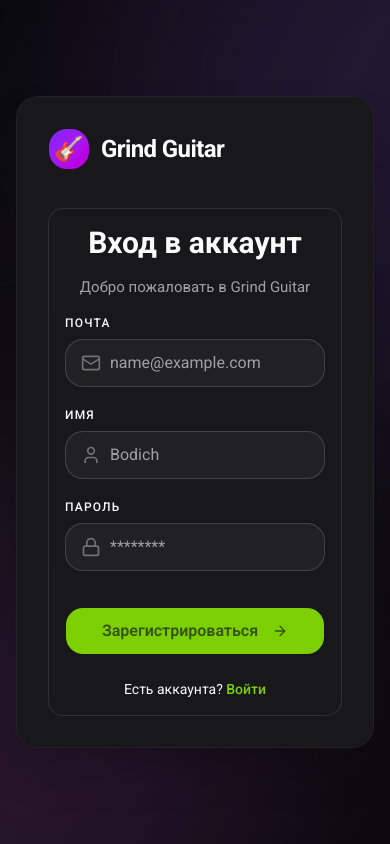
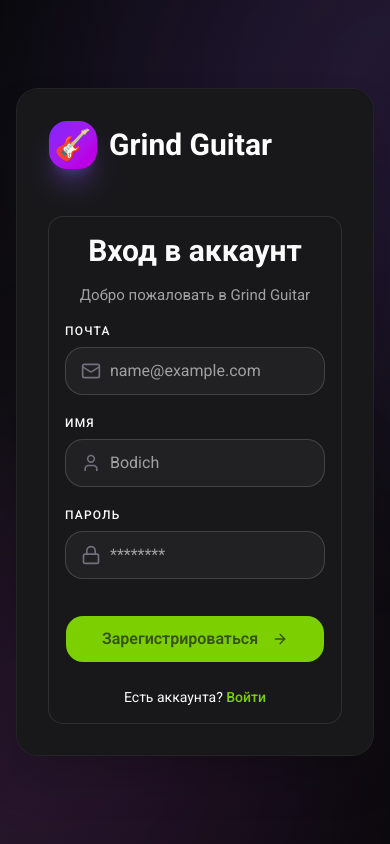
Before and after one commit to Bodich26/next-grind-guitar, a Next.js app: page /register in a window 390 px wide. Built offline with nearby package versions, Linux system fonts and the light colour scheme.

Commit message:
Create logo, refactoring auth layout

```diff
--- /dev/null
+++ b/src/app/(main)/page.tsx
@@ -0,0 +1,5 @@
+import { HomePage } from "@/widgets/home-page";
+
+export default function Home() {
+  return <HomePage />;
+}
--- a/src/shared/ui/index.ts
+++ b/src/shared/ui/index.ts
@@ -5,3 +5,4 @@
 export * from "./field";
 export { FormFooter } from "./form-footer";
 export { FormHeader } from "./form-header";
+export { Logo } from "./logo";
--- /dev/null
+++ b/src/shared/ui/logo.tsx
@@ -0,0 +1,17 @@
+import Link from "next/link";
+import { PUBLIC_ROUTES } from "@/../routes";
+import { cn } from "../lib/utils";
+
+export const Logo = ({ className }: { className?: string }) => {
+  return (
+    <Link
+      href={PUBLIC_ROUTES.HOME}
+      className={cn("inline-flex items-center gap-3 mb-12", className)}
+    >
+      <span className="w-12 h-12 bg-gradient-to-br from-violet-600 to-fuchsia-600 rounded-2xl flex items-center justify-center text-3xl shadow-xl shadow-violet-500/30">
+        🎸
+      </span>
+      <span className="text-3xl font-bold">Grind Guitar</span>
+    </Link>
+  );
+};
--- a/src/widgets/auth-page/ui/auth-wrapper.tsx
+++ b/src/widgets/auth-page/ui/auth-wrapper.tsx
@@ -1,3 +1,5 @@
+import { Logo } from "@/shared";
+
 export const AuthWrapper = ({
   children,
 }: Readonly<{
@@ -19,13 +21,7 @@
           <div className="absolute inset-0 bg-gradient-to-br from-violet-500/10 via-transparent to-fuchsia-500/10" />
 
           <div className="relative z-10">
-            <div className="flex items-center gap-3 mb-12">
-              <div className="w-12 h-12 bg-gradient-to-br from-violet-600 to-fuchsia-600 rounded-2xl flex items-center justify-center text-3xl shadow-xl shadow-violet-500/30">
-                🎸
-              </div>
-              <span className="text-3xl font-bold">Grind Guitar</span>
-            </div>
-
+            <Logo />
             <h1 className="text-5xl xl:text-6xl font-black mb-6">
               Стань Лучше
               <br />
@@ -52,15 +48,7 @@
         <div className="flex-1 flex flex-col justify-center p-8 md:p-12 lg:p-16 bg-zinc-900">
           <div className="w-full max-w-md mx-auto">
             {/* Мобильный заголовок */}
-            <div className="flex lg:hidden items-center gap-3 mb-10">
-              <div className="w-10 h-10 bg-gradient-to-br from-violet-600 to-fuchsia-600 rounded-2xl flex items-center justify-center text-2xl">
-                🎸
-              </div>
-              <span className="text-2xl font-bold tracking-tight">
-                Grind Guitar
-              </span>
-            </div>
-
+            <Logo className="lg:hidden" />
             {children}
           </div>
         </div>
--- /dev/null
+++ b/src/widgets/home-page/index.ts
@@ -0,0 +1 @@
+export { HomePage } from "./ui/home-page";
--- /dev/null
+++ b/src/widgets/home-page/ui/home-page.tsx
@@ -0,0 +1,3 @@
+export const HomePage = () => {
+  return <div>Home Page</div>;
+};
```
Also changed, not shown: src/widgets/header/index.ts (added), src/widgets/header/ui/header.tsx (added).
